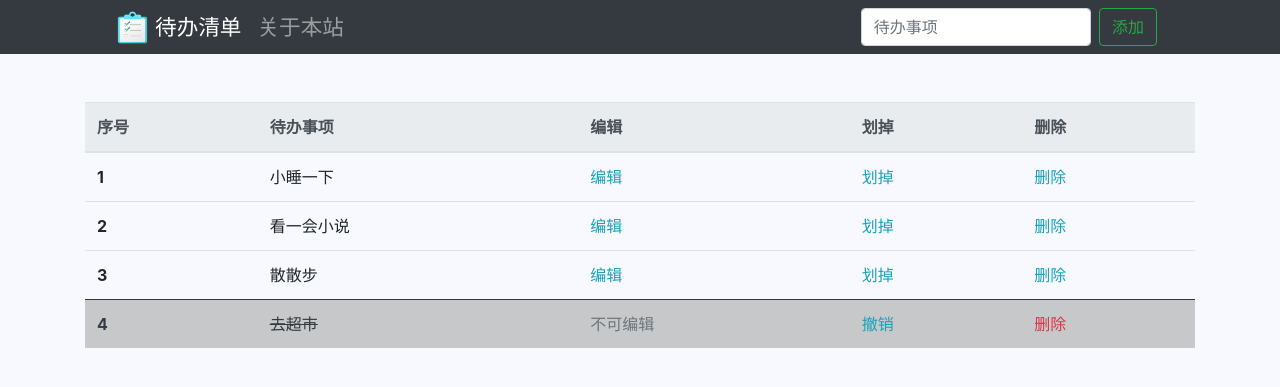
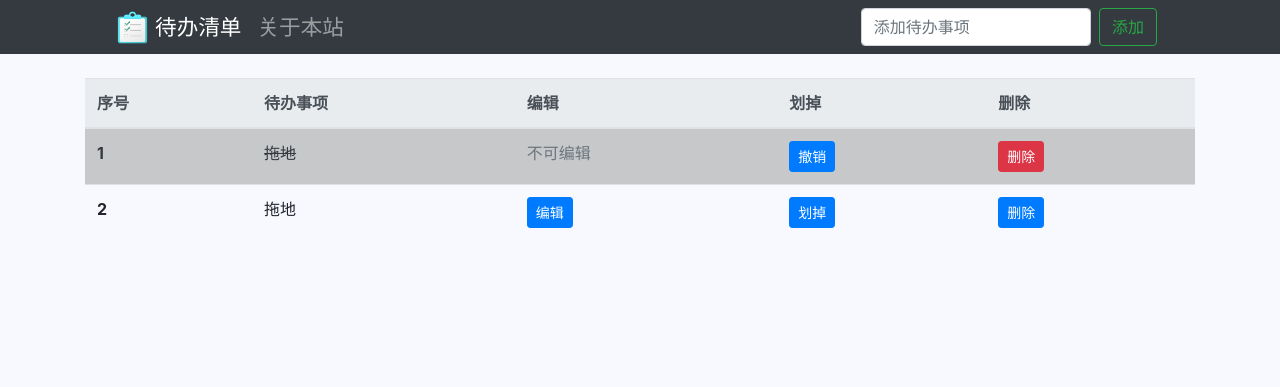
Before and after one commit to liaohch3/my_django_todolist, a Django app: page /todo/home/ in a window 1280 px wide. Shown: the top 387 px of the page. Run offline with Django 3.2, Linux system fonts and the light colour scheme; some libraries are stand-ins or nearby versions.

Commit message:
finish CURD

```diff
--- a/todolist/templates/todolist/base.html
+++ b/todolist/templates/todolist/base.html
@@ -7,7 +7,6 @@
     <meta name="viewport" content="width=device-width, initial-scale=1, shrink-to-fit=no">
     <meta name="description" content="">
     <meta name="author" content="">
-    <link rel="icon" href="../../../../favicon.ico">
 
     <title>{% block 标题 %}未命名{% endblock 标题 %}</title>
 
@@ -37,8 +36,9 @@
             <a class="nav-link" href="{% url 'todolist:关于' %}">关于本站</a>
           </li>
         </ul>
-        <form class="form-inline mt-2 mt-md-0 col-7 justify-content-end">
-          <input class="form-control mr-sm-2" type="text" placeholder="待办事项" aria-label="Search">
+        <form class="form-inline mt-2 mt-md-0 col-7 justify-content-end" method="POST" action="">
+          {% csrf_token %}
+          <input name="添加的待办事项" class="form-control mr-sm-2" type="text" placeholder="添加待办事项" aria-label="Search">
           <button class="btn btn-outline-success my-2 my-sm-0" type="submit">添加</button>
         </form>
       </div>
@@ -52,6 +52,9 @@
     <!-- Bootstrap core JavaScript
     ================================================== -->
     <!-- Placed at the end of the document so the pages load faster -->
-    <script src="https://cdn.bootcss.com/bootstrap/4.1.1/js/bootstrap.bundle.min.js"></script>
+    <!-- <script src="https://cdn.bootcss.com/bootstrap/4.1.1/js/bootstrap.min.js"></script> -->
+    <script src="https://code.jquery.com/jquery-3.3.1.slim.min.js" integrity="sha384-q8i/X+965DzO0rT7abK41JStQIAqVgRVzpbzo5smXKp4YfRvH+8abtTE1Pi6jizo" crossorigin="anonymous"></script>
+    <script src="https://cdnjs.cloudflare.com/ajax/libs/popper.js/1.14.3/umd/popper.min.js" integrity="sha384-ZMP7rVo3mIykV+2+9J3UJ46jBk0WLaUAdn689aCwoqbBJiSnjAK/l8WvCWPIPm49" crossorigin="anonymous"></script>
+    <script src="https://stackpath.bootstrapcdn.com/bootstrap/4.1.1/js/bootstrap.min.js" integrity="sha384-smHYKdLADwkXOn1EmN1qk/HfnUcbVRZyYmZ4qpPea6sjB/pTJ0euyQp0Mk8ck+5T" crossorigin="anonymous"></script>
   </body>
 </html>
--- a/todolist/templates/todolist/home.html
+++ b/todolist/templates/todolist/home.html
@@ -7,7 +7,14 @@
 {% block 标题 %}你的个人待办清单{% endblock 标题 %}
 {% block 主页高亮 %}active{% endblock 主页高亮 %}
 {% block 主体 %}
-<br>
+
+{% if 警告 %}
+<div class="alert alert-warning alert-dismissible" role="alert">
+  <button type="button" class="close" data-dismiss="alert" aria-label="Close"><span aria-hidden="true">&times;</span></button>
+  <strong><center>{{警告}}</center></strong>
+</div>
+{% endif %}
+
 <div class="table-responsive">
   <table class="table table-hover">
     <thead class="thead-light">
@@ -20,34 +27,73 @@
       </tr>
     </thead>
     <tbody class="no-underline">
-      <tr>
-        <th scope="row">1</th>
-        <td>小睡一下</td>
-        <td><a class="text-info" href="{% url 'todolist:编辑' %}">编辑</a></td>
-        <td><a class="text-info" href="#">划掉</a></td>
-        <td><a class="text-info" href="#">删除</a></td>
-      </tr>
-      <tr>
-        <th scope="row">2</th>
-        <td>看一会小说</td>
-        <td><a class="text-info" href="#">编辑</a></td>
-        <td><a class="text-info" href="#">划掉</a></td>
-        <td><a class="text-info" href="#">删除</a></td>
-      </tr>
-      <tr>
-        <th scope="row">3</th>
-        <td>散散步</td>
-        <td><a class="text-info" href="#">编辑</a></td>
-        <td><a class="text-info" href="#">划掉</a></td>
-        <td><a class="text-info" href="#">删除</a></td>
-      </tr>
-      <tr class="table-dark">
-        <th class="text-dark" scope="row">4</th>
-        <td class="text-dark" id="line-through">去超市</td>
-        <td class="text-secondary">不可编辑</td>
-        <td><a class="text-info" href="#">撤销</a></td>
-        <td><a class="text-danger" href="#">删除</a></td>
-      </tr>
+
+      {% for item in 清单 %}
+        {% if item.完成情况 %}
+          <tr class="table-dark">
+            <th scope="row" class="text-dark">{{forloop.counter}}</th>
+            <td class="text-dark" id="line-through">{{ item.待办事项 }}</td>
+            <td  class="text-secondary">不可编辑</td>
+            <td>
+              <form class="text-danger" method="POST" action="{% url 'todolist:撤销' forloop.counter %}">
+                {% csrf_token %}
+                <button type="submit" class="btn btn-primary btn-sm">撤销</button>
+              </form>
+            </td>
+            <!-- <td><a class="text-danger" href="{% url 'todolist:删除' forloop.counter %}">删除</a></td> -->
+            <td>
+              <form class="text-danger" method="POST" action="{% url 'todolist:删除' forloop.counter %}">
+                {% csrf_token %}
+                <button type="submit" class="btn btn-danger btn-sm">删除</button>
+              </form>
+            </td>
+          </tr>
+        {% else %}
+          <tr>
+            <th scope="row">{{forloop.counter}}</th>
+            <td>{{ item.待办事项 }}</td>
+            <td>
+              <a href="{% url 'todolist:编辑' forloop.counter %}">
+                <button type="submit" class="btn btn-primary btn-sm">编辑</button>
+              </a>
+            </td>
+            <td>
+              <form class="text-danger" method="POST" action="{% url 'todolist:划掉' forloop.counter %}">
+                {% csrf_token %}
+                <button type="submit" class="btn btn-primary btn-sm">划掉</button>
+              </form>
+            </td>
+            <!-- <td><a class="text-info" href="{% url 'todolist:删除' forloop.counter %}">删除</a></td> -->
+            <td>
+                <button type="button" class="btn btn-primary btn-sm" data-toggle="modal" data-target="#myModal">删除</button>
+
+                <!-- 模态框（Modal） -->
+                <div class="modal fade" id="myModal" tabindex="-1" role="dialog" aria-labelledby="myModalLabel" aria-hidden="true">
+                    <div class="modal-dialog" role="document">
+                        <div class="modal-content">
+                            <div class="modal-header">
+                                <h5 class="modal-title" id="myModalLabel">请确认删除</h5>
+                                <button type="button" class="close" data-dismiss="modal" aria-hidden="true">&times;</button>
+                            </div>
+                            <div class="modal-body">
+                              确定要删除<strong>未办事项：{{item.待办事项}}</strong>吗？
+                            </div>
+                            <div class="modal-footer">
+                                <button type="button" class="btn btn-default" data-dismiss="modal">取消</button>
+                              <form class="text-danger" method="POST" action="{% url 'todolist:删除' forloop.counter %}">
+                                {% csrf_token %}
+                                <button type="submit" class="btn btn-primary">确认</button>
+                              </form>
+                            </div>
+                        </div><!-- /.modal-content -->
+                    </div><!-- /.modal -->
+                </div>
+
+            </td>
+          </tr>
+        {% endif %}
+      {% endfor %}
+
     </tbody>
   </table>
 </div>
--- a/todolist/urls.py
+++ b/todolist/urls.py
@@ -1,8 +1,8 @@
 # -*- coding: utf-8 -*-
 # @Author: liaohch3
 # @Date:   2020-02-02 00:12:48
-# @Last Modified by:   10151
-# @Last Modified time: 2020-02-02 12:34:19
+# @Last Modified by:   liaohch3
+# @Last Modified time: 2020-02-02 19:16:12
 
 from django.urls import path
 from . import views
@@ -11,5 +11,8 @@
 urlpatterns = [
     path('home/', views.home, name="主页"),
     path('about/', views.about, name="关于"),
-    path('edit/', views.edit, name="编辑"),
+    path('edit/<forloop_counter>', views.edit, name="编辑"),
+    path('delete/<forloop_counter>', views.delete, name="删除"),
+    path('finish/<forloop_counter>', views.finish, name="划掉"),
+    path('unfinish/<forloop_counter>', views.unfinish, name="撤销"),
 ]
--- a/todolist/views.py
+++ b/todolist/views.py
@@ -1,11 +1,61 @@
-from django.shortcuts import render
+from django.shortcuts import render, redirect
+
+lst = [
+	{'待办事项': '遛狗', '完成情况': False},
+	{'待办事项': '拖地', '完成情况': False},
+	{'待办事项': '拖地', '完成情况': True},
+	{'待办事项': '拖地', '完成情况': False},
+]
 
 # Create your views here.
 def home(request):
-	return render(request, 'todolist/home.html')
+	global lst
+
+	if request.method == "POST":
+		if request.POST.get('添加的待办事项') == '':
+			content = {'警告': '待办事项不能为空！', '清单': lst}
+			return render(request, 'todolist/home.html', content)
+		else:
+			lst.append({'待办事项': request.POST.get('添加的待办事项'), '完成情况': False})
+			content = {'清单': lst}
+			return render(request, 'todolist/home.html', content)
+	else:
+		content = {'清单': lst}
+		return render(request, 'todolist/home.html', content)
+
+def delete(request, forloop_counter):
+	global lst
+
+	lst.pop(int(forloop_counter) - 1)
+	return redirect('todolist:主页')
+
+def finish(request, forloop_counter):
+	global lst
+
+	lst[int(forloop_counter) - 1]['完成情况'] = True
+	return redirect('todolist:主页')
+
+def unfinish(request, forloop_counter):
+	global lst
+
+	lst[int(forloop_counter) - 1]['完成情况'] = False
+	return redirect('todolist:主页')
 
 def about(request):
 	return render(request, 'todolist/about.html')
 
-def edit(request):
-	return render(request, 'todolist/edit.html')
+def edit(request, forloop_counter):
+	global lst
+
+	if request.method == "POST":
+		if request.POST.get('编辑后的待办事项') == '':
+			content = {'警告': '待办事项不能为空！'}
+			return render(request, 'todolist/edit.html', content)
+		else:
+			# lst.append({'待办事项': request.POST.get('编辑后的待办事项'), '完成情况': False})
+			lst[int(forloop_counter)-1]['待办事项'] = request.POST.get('编辑后的待办事项')
+			content = {'清单': lst}
+			return redirect('todolist:主页')
+	else:
+		content = {'待修改事项': lst[int(forloop_counter)-1]['待办事项']}
+		return render(request, 'todolist/edit.html', content)
```
Also changed, not shown: todolist/templates/todolist/edit.html (+12 -3 lines).
